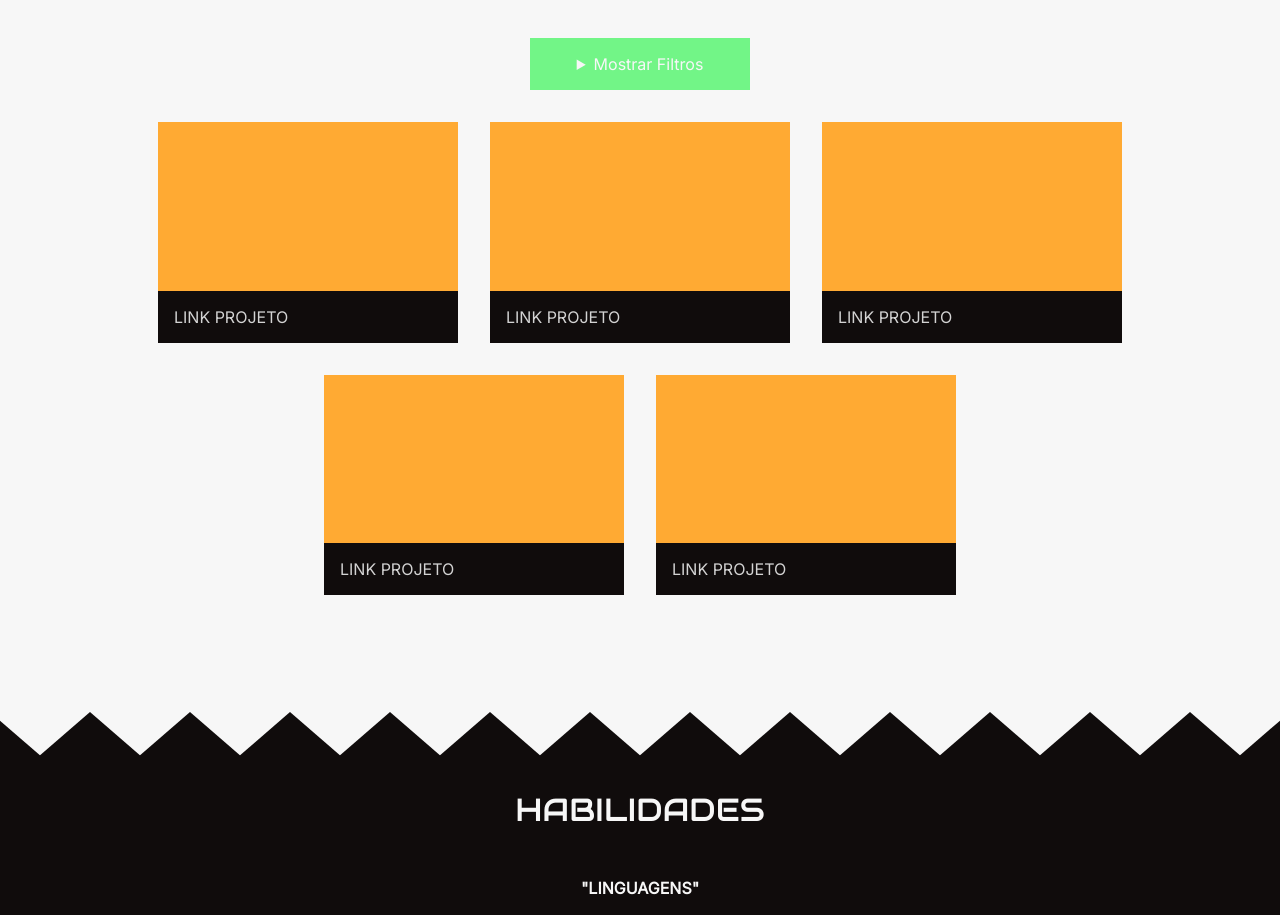
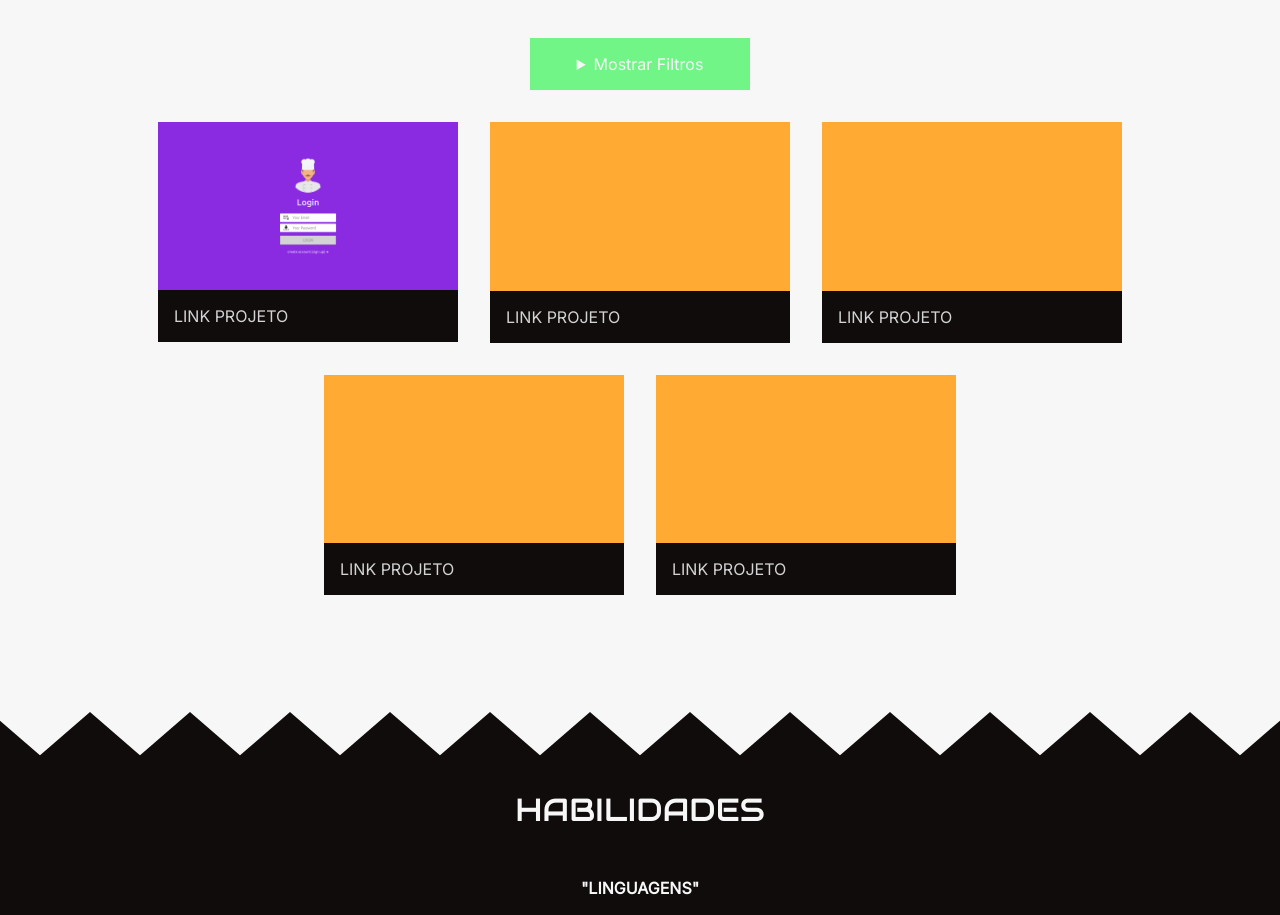
Before and after one commit to steteler/steteler-portfolio, a Next.js app: page / in a window 1280 px wide. Shown: the part 1906-2821 px from the top of the page. Built offline with nearby package versions, Linux system fonts and the light colour scheme.

Commit message:
refactor(components/project): adicionado imagem ilustrativa do primeiro projeto

```diff
--- a/components/Section/Project.jsx
+++ b/components/Section/Project.jsx
@@ -3,6 +3,7 @@ import Link from 'next/link';
 import Title from '@components/Title.jsx';
 import styles from '@styles/Section/Project.module.css';
 import projectTemplate from '@public/project-template.png';
+import projectExample1 from '@public/Project/Project1.png';
 
 export default function Project() {
   return (
@@ -42,7 +43,7 @@ export default function Project() {
       <section className={styles['project-list']}>
         <div className={styles['project-list__item']}>
           <Image
-            src={projectTemplate}
+            src={projectExample1}
             className={styles['project-list__item__image']}
             alt="Project1"
             quality={100}
```
Also changed, not shown: public/Project/Project1.png (added).
